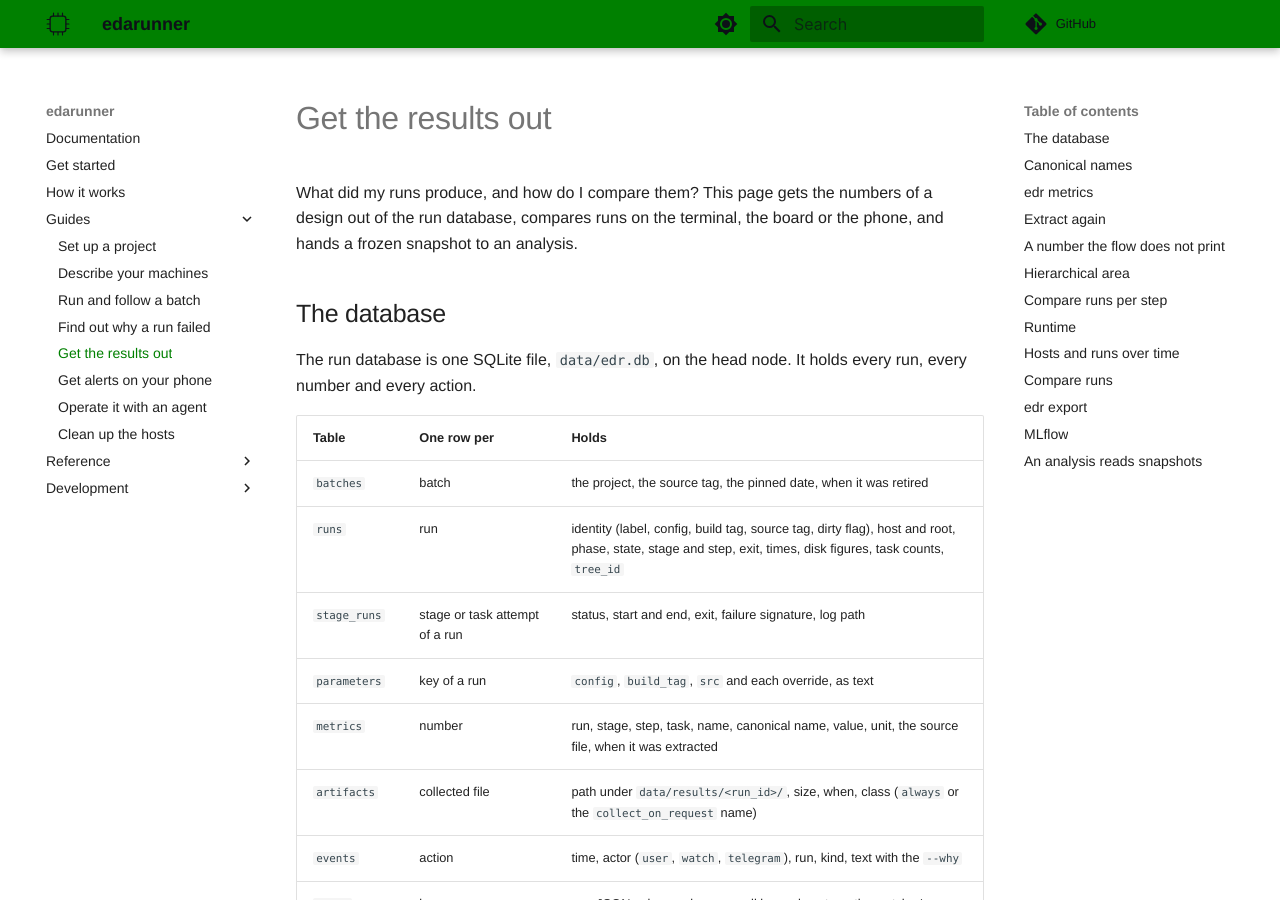
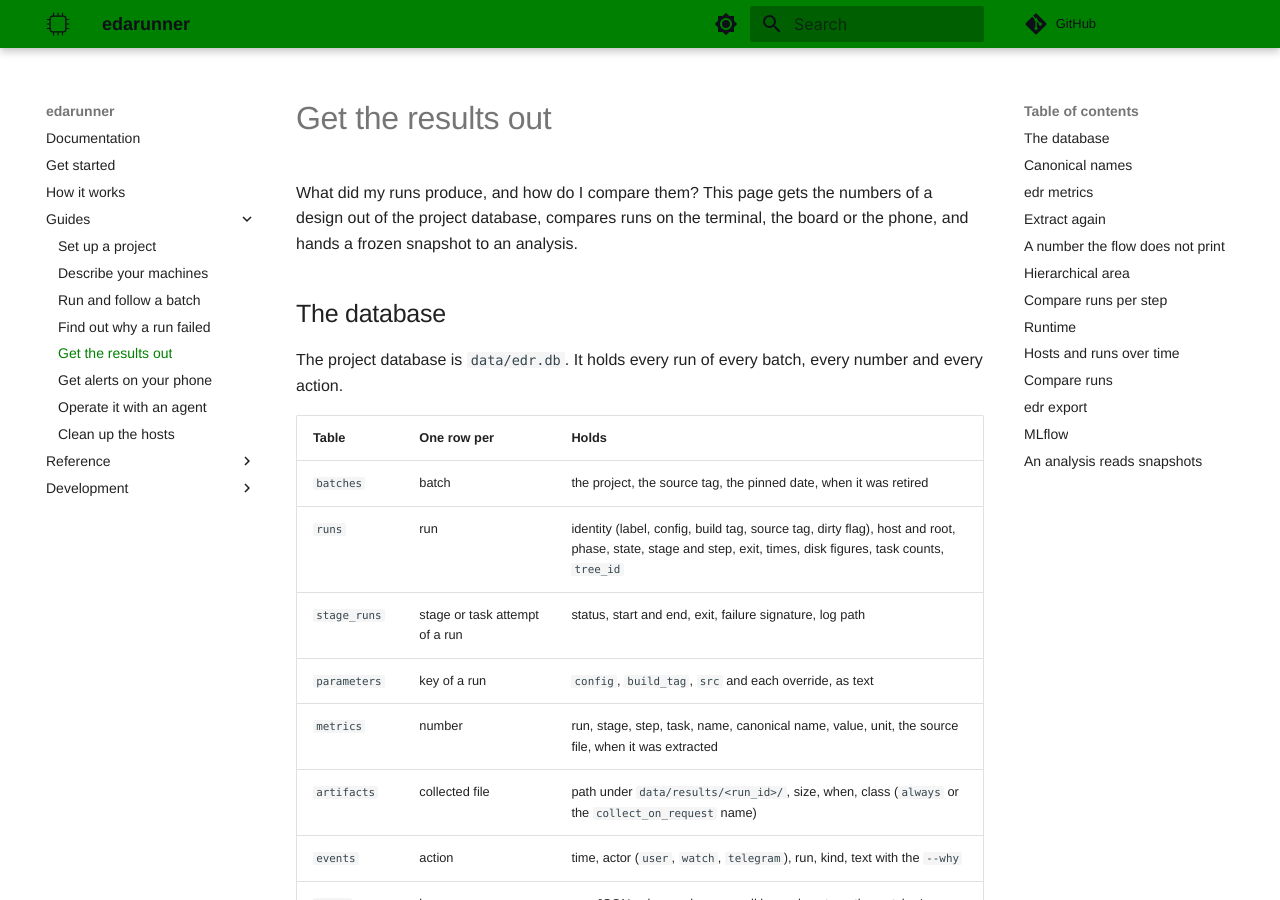
Before and after one commit to lionnus/edarunner, an MkDocs documentation site: the page built from docs/guides/results.md, in a window 1280 px wide and 900 px high. Built offline with MkDocs 1.6.1 and Material for MkDocs 9.7.7, drawn with Linux system fonts in a browser that asks for light colours; comment, search, counter and statistics services are not loaded; some of the changed text lies outside the part shown.

Commit message:
:memo: docs: Call data/edr.db the project database, one file that holds every run

```diff
--- a/docs/guides/results.md
+++ b/docs/guides/results.md
@@ -1,14 +1,14 @@
 # Get the results out
 
 What did my runs produce, and how do I compare them? This page gets the
-numbers of a design out of the run database, compares runs on the
+numbers of a design out of the project database, compares runs on the
 terminal, the board or the phone, and hands a frozen snapshot to an
 analysis.
 
 ## The database
 
-The run database is one SQLite file, `data/edr.db`, on the head node. It
-holds every run, every number and every action.
+The project database is `data/edr.db`. It holds every run of every
+batch, every number and every action.
 
 | Table | One row per | Holds |
 |---|---|---|
@@ -300,7 +300,7 @@ empty is refused. `--dry-run` lists the files.
 
 ## MLflow
 
-`edr export --mlflow <dir> [--design <src>]` writes the run database into
+`edr export --mlflow <dir> [--design <src>]` writes the project database into
 a local MLflow tracking store, for `mlflow ui`. It needs the extra:
 `pip install 'edarunner[mlflow]'`.
 
--- a/pyproject.toml
+++ b/pyproject.toml
@@ -5,7 +5,7 @@ build-backend = "hatchling.build"
 [project]
 name = "edarunner"
 version = "0.4.0"
-description = "Run EDA flows on a pool of hosts, keep a database of every run, watch them, and export the results."
+description = "Run EDA flows on a pool of hosts, keep all runs in one database, watch them, and export the results."
 readme = "README.md"
 license = "Apache-2.0"
 requires-python = ">=3.11"
--- a/src/edarunner/__init__.py
+++ b/src/edarunner/__init__.py
@@ -1,3 +1,3 @@
-"""edarunner: run flows on hosts, keep a run database, watch, export."""
+"""edarunner: run flows on hosts, keep a project database, watch, export."""
 
 __version__ = "0.4.0"
```
Also changed, not shown: README.md (+1 -1 lines), docs/README.md (+2 -2 lines), docs/dev/architecture.md (+2 -2 lines), docs/guides/alerts.md (+1 -1 lines), docs/how-it-works.md (+4 -3 lines), docs/reference/cli.md (+2 -2 lines), examples/local-demo/README.md (+1 -1 lines), docs/diagrams/project-files.svg, docs/diagrams/run-lifecycle.svg, docs/diagrams/site-layer.svg, docs/diagrams/where-it-runs.svg, 4 other files.
